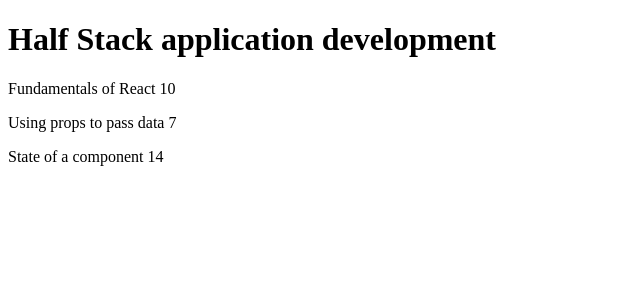
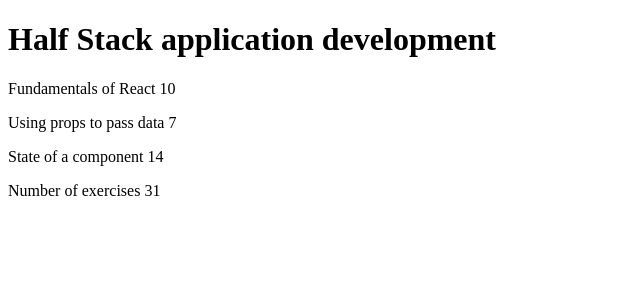
Before and after one commit to nikovanttila/full_stack_open, a React (Vite) app in the folder part2/courseinfo/: page / in a window 1280 px wide. Shown: the top 300 px of the page, without its empty margins (0-640 px from the left). Built offline with nearby package versions, Linux system fonts and the light colour scheme.

Commit message:
2.3*: Course information step8

```diff
--- a/part2/courseinfo/src/App.jsx
+++ b/part2/courseinfo/src/App.jsx
@@ -3,6 +3,7 @@
         <div>
           <Header name={course.name} />
           <Content parts={course.parts} />
+          <Total parts={course.parts} />
         </div>
     )
 }
@@ -11,8 +12,11 @@
     return <h1>{name}</h1>
 }
 
-const Total = (props) => {
-    return <p>Number of exercises {props.sumOfExercises}</p>
+const Total = ({ parts }) => {
+    const total = parts.reduce((previous, current) => {
+      return previous + current.exercises
+    }, 0)
+    return <p>Number of exercises {total}</p>
 }
 
 const Part = ({ name, exercises }) => {
```
